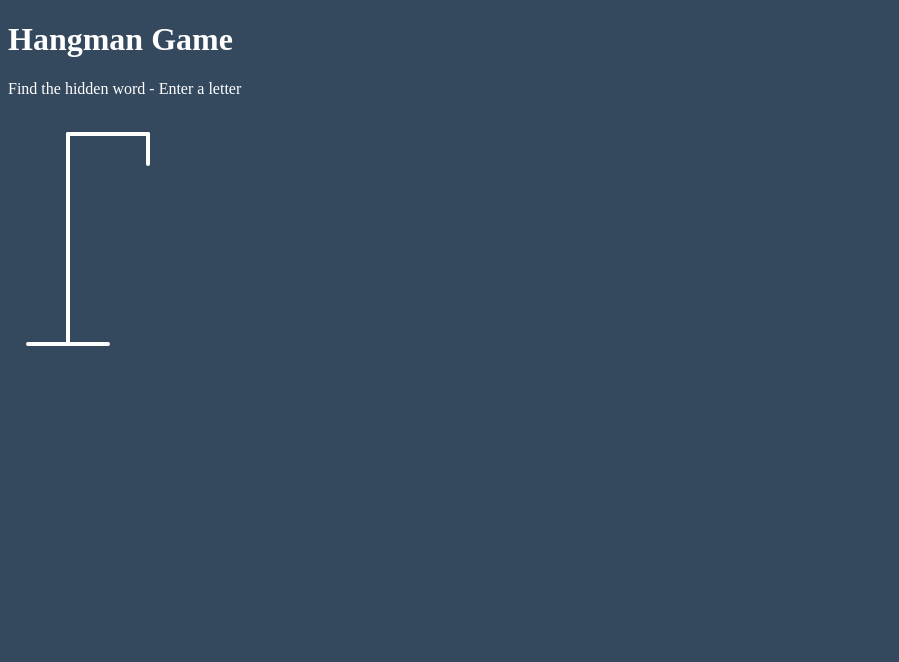
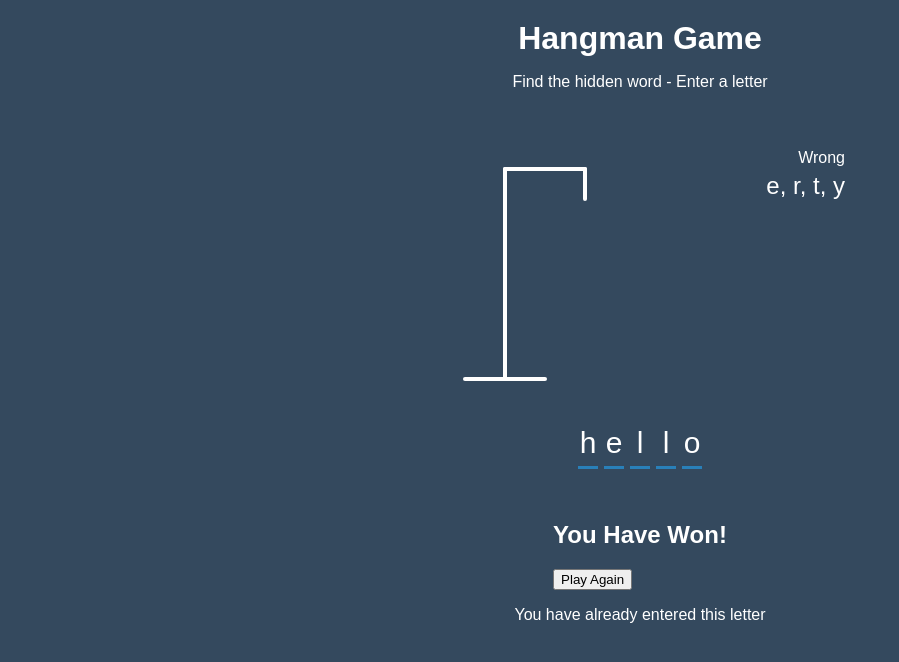
Before and after one commit to smkattoula/VanillaJS-Hangman-Game, a plain HTML site: page index.html in a window 1280 px wide. Shown: the whole page, without its empty margins (0-899 px from the left). Drawn offline with Linux system fonts and the light colour scheme.

Commit message:
main styling

```diff
--- a/index.html
+++ b/index.html
@@ -29,6 +29,34 @@
         <line x1="140" y1="150" x2="120" y2="180" class="figure-part"></line>
         <line x1="140" y1="150" x2="160" y2="180" class="figure-part"></line>
       </svg>
+
+      <div class="wrong-letters-container">
+        <div id="wrong-letters">
+          <p>Wrong</p>
+          <span>e, r, t, y</span>
+        </div>
+      </div>
+
+      <div class="word" id="word">
+        <div class="letter">h</div>
+        <div class="letter">e</div>
+        <div class="letter">l</div>
+        <div class="letter">l</div>
+        <div class="letter">o</div>
+      </div>
+    </div>
+
+    <!-- Container for final message -->
+    <div class="popup-container" id="popup-container">
+      <div class="popup">
+        <h2 id="final-message">You Have Won!</h2>
+        <button id="play-button">Play Again</button>
+      </div>
+    </div>
+
+    <!-- Notification -->
+    <div class="notification-container" id="notification-container">
+      <p>You have already entered this letter</p>
     </div>
     <script src="script.js"></script>
   </body>
--- a/style.css
+++ b/style.css
@@ -1,6 +1,29 @@
+* {
+  box-sizing: border-box;
+}
+
 body {
   background-color: #34495e;
   color: white;
+  font-family: Arial, Helvetica, sans-serif;
+  display: flex;
+  flex-direction: column;
+  align-items: center;
+  height: 80vh;
+  margin: 0;
+  /* overflow: hidden; */
+}
+
+h1 {
+  margin: 20px 0 0;
+}
+
+.game-container {
+  padding: 20px 30px;
+  position: relative;
+  margin: auto;
+  height: 350px;
+  width: 450px;
 }
 
 .figure-container {
@@ -13,3 +36,39 @@ body {
 .figure-part {
   display: none;
 }
+
+.wrong-letters-container {
+  position: absolute;
+  top: 20px;
+  right: 20px;
+  display: flex;
+  flex-direction: column;
+  text-align: right;
+}
+
+.wrong-letters-container p {
+  margin: 0 0 5px;
+}
+
+.wrong-letters-container span {
+  font-size: 24px;
+}
+
+.word {
+  display: flex;
+  position: absolute;
+  bottom: 10px;
+  left: 50%;
+  transform: translateX(-50%);
+}
+
+.letter {
+  border-bottom: 3px solid #2980b9;
+  display: inline-flex;
+  font-size: 30px;
+  align-items: center;
+  justify-content: center;
+  margin: 0 3px;
+  height: 50px;
+  width: 20px;
+}
```
